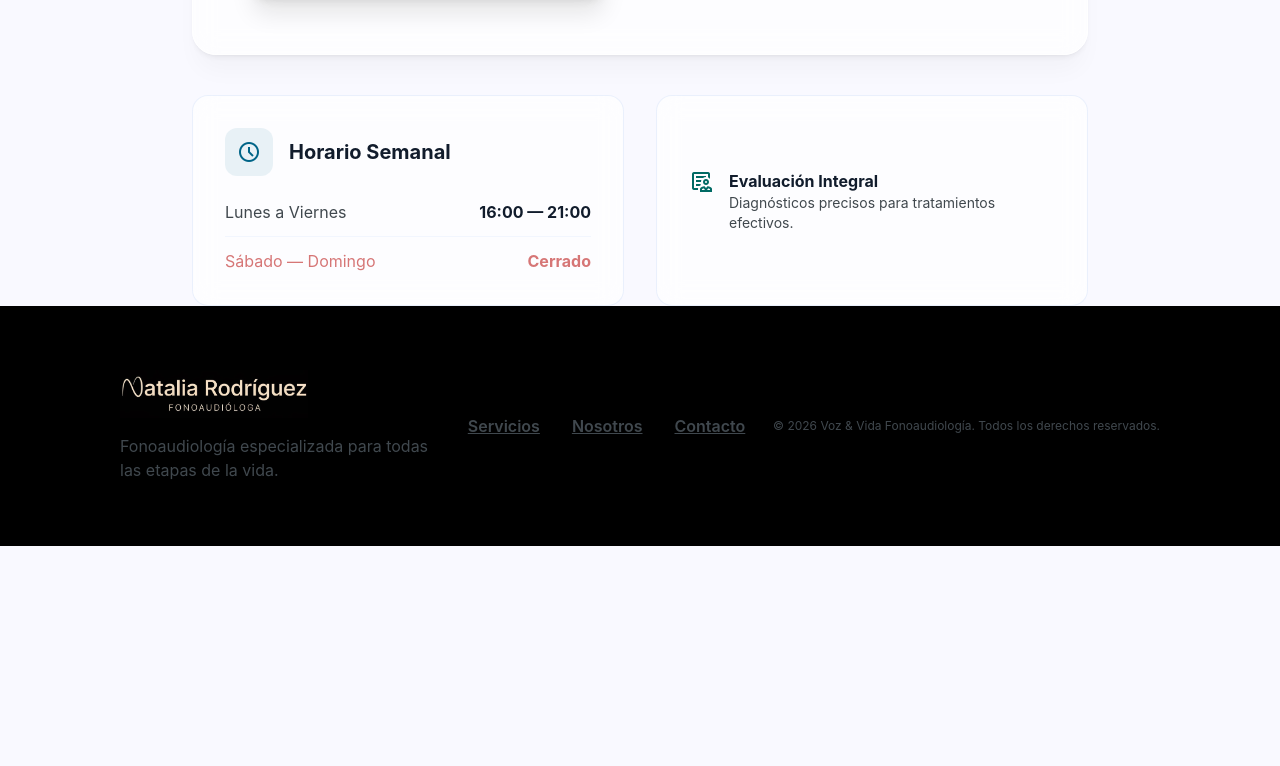
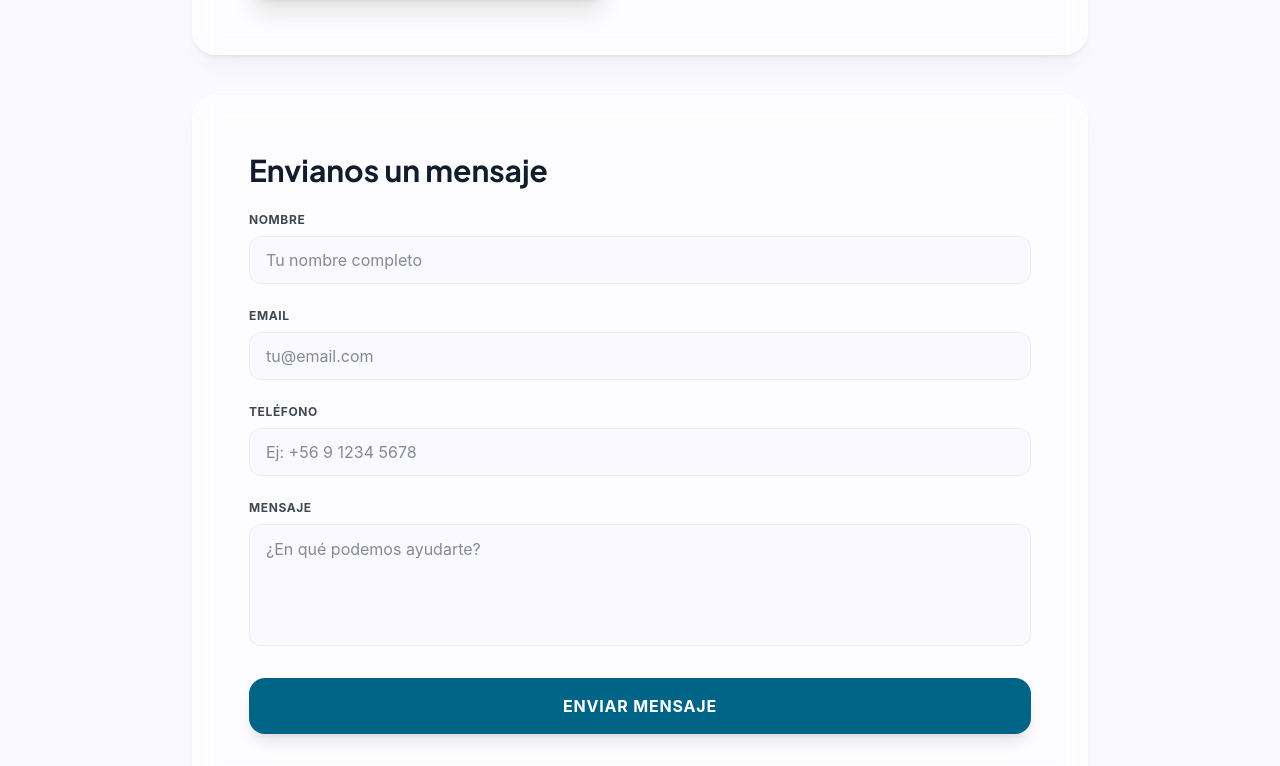
Before and after one commit to nachonazar/landing-page, a React (Vite) app: page / in a window 1280 px wide. Shown: the part 3914-4680 px from the top of the page. Before the commit the page ends 4460 px from the top, so only its background shows below. Built offline with nearby package versions, Linux system fonts and the light colour scheme; a web font is replaced by a local one.

Commit message:
agregue credenciales de EmailJS en las variables de entorno

```diff
--- a/package.json
+++ b/package.json
@@ -10,9 +10,11 @@
     "preview": "vite preview"
   },
   "dependencies": {
+    "@emailjs/browser": "^4.4.1",
     "@tailwindcss/vite": "^4.3.3",
     "react": "^19.2.7",
-    "react-dom": "^19.2.7"
+    "react-dom": "^19.2.7",
+    "react-hook-form": "^7.83.0"
   },
   "devDependencies": {
     "@eslint/js": "^10.0.1",
--- a/src/components/shared/Contacto.jsx
+++ b/src/components/shared/Contacto.jsx
@@ -1,6 +1,39 @@
-import React from "react";
+import React, { useState } from "react";
+import { useForm } from "react-hook-form";
+import emailjs from "@emailjs/browser";
 
 const Contacto = () => {
+  // Configuración de react-hook-form
+  const {
+    register,
+    handleSubmit,
+    reset,
+    formState: { errors },
+  } = useForm();
+
+  const [enviando, setEnviando] = useState(false);
+  const [estado, setEstado] = useState(null); // "ok" | "error"
+
+  const onSubmit = async (form) => {
+    setEnviando(true);
+    setEstado(null);
+    try {
+      await emailjs.send(
+        import.meta.env.VITE_SERVICE_ID,
+        import.meta.env.VITE_TEMPLATE_ID,
+        form,
+        import.meta.env.VITE_PUBLIC_KEY,
+      );
+      setEstado("ok");
+      reset();
+    } catch (error) {
+      console.error(error);
+      setEstado("error");
+    } finally {
+      setEnviando(false);
+    }
+  };
+
   return (
     <section id="contacto" className="scroll-mt-20">
       {/* Hero Section */}
@@ -71,7 +104,163 @@ const Contacto = () => {
             </div>
           </div>
 
-          {/* Info Grid: Professional Anchors */}
+          {/* Formulario de EmailJS integrado */}
+          <div className="glass-card p-8 md:p-14 rounded-3xl pro-shadow border border-white">
+            <h3 className="text-3xl font-bold text-on-surface mb-6 font-headline-lg">
+              Envianos un mensaje
+            </h3>
+
+            <form
+              onSubmit={handleSubmit(onSubmit)}
+              className="flex flex-col gap-6"
+            >
+              {/* Input: Nombre */}
+              <div className="flex flex-col gap-2">
+                <label className="text-xs font-bold text-on-surface-variant uppercase tracking-wider">
+                  Nombre
+                </label>
+                <input
+                  type="text"
+                  placeholder="Tu nombre completo"
+                  className={`w-full h-12 px-4 rounded-xl border bg-surface text-on-surface outline-none focus:ring-1 transition-colors ${
+                    errors.from_name
+                      ? "border-error focus:ring-error"
+                      : "border-surface-variant/50 focus:border-secondary focus:ring-secondary"
+                  }`}
+                  {...register("from_name", {
+                    required: "El nombre es un dato obligatorio",
+                    minLength: {
+                      value: 3,
+                      message: "Debe tener al menos 3 caracteres",
+                    },
+                    maxLength: { value: 60, message: "Máximo 60 caracteres" },
+                    pattern: {
+                      value: /^[A-Za-zÁÉÍÓÚáéíóúñÑ\s]+$/,
+                      message: "Solo letras y espacios",
+                    },
+                  })}
+                />
+                {errors.from_name && (
+                  <span className="text-error text-xs mt-1">
+                    {errors.from_name.message}
+                  </span>
+                )}
+              </div>
+
+              {/* Input: Email */}
+              <div className="flex flex-col gap-2">
+                <label className="text-xs font-bold text-on-surface-variant uppercase tracking-wider">
+                  Email
+                </label>
+                <input
+                  type="email"
+                  placeholder="tu@email.com"
+                  className={`w-full h-12 px-4 rounded-xl border bg-surface text-on-surface outline-none focus:ring-1 transition-colors ${
+                    errors.from_email
+                      ? "border-error focus:ring-error"
+                      : "border-surface-variant/50 focus:border-secondary focus:ring-secondary"
+                  }`}
+                  {...register("from_email", {
+                    required: "El email es obligatorio",
+                    pattern: {
+                      value: /^[A-Z0-9._%+-]+@[A-Z0-9.-]+\.[A-Z]{2,}$/i,
+                      message: "Ingresá un email válido",
+                    },
+                  })}
+                />
+                {errors.from_email && (
+                  <span className="text-error text-xs mt-1">
+                    {errors.from_email.message}
+                  </span>
+                )}
+              </div>
+
+              {/* Input: Teléfono */}
+              <div className="flex flex-col gap-2">
+                <label className="text-xs font-bold text-on-surface-variant uppercase tracking-wider">
+                  Teléfono
+                </label>
+                <input
+                  type="tel"
+                  placeholder="Ej: +56 9 1234 5678"
+                  className={`w-full h-12 px-4 rounded-xl border bg-surface text-on-surface outline-none focus:ring-1 transition-colors ${
+                    errors.phone
+                      ? "border-error focus:ring-error"
+                      : "border-surface-variant/50 focus:border-secondary focus:ring-secondary"
+                  }`}
+                  {...register("phone", {
+                    required: "El teléfono es obligatorio",
+                    minLength: {
+                      value: 8,
+                      message: "Debe tener al menos 8 caracteres",
+                    },
+                    maxLength: { value: 20, message: "Máximo 20 caracteres" },
+                    pattern: {
+                      value: /^[0-9+\-\s()]+$/,
+                      message: "Solo números, espacios y símbolos + - ()",
+                    },
+                  })}
+                />
+                {errors.phone && (
+                  <span className="text-error text-xs mt-1">
+                    {errors.phone.message}
+                  </span>
+                )}
+              </div>
+
+              {/* Textarea: Mensaje */}
+              <div className="flex flex-col gap-2">
+                <label className="text-xs font-bold text-on-surface-variant uppercase tracking-wider">
+                  Mensaje
+                </label>
+                <textarea
+                  rows={4}
+                  placeholder="¿En qué podemos ayudarte?"
+                  className={`w-full px-4 py-3 rounded-xl border bg-surface text-on-surface outline-none focus:ring-1 transition-colors resize-none ${
+                    errors.message
+                      ? "border-error focus:ring-error"
+                      : "border-surface-variant/50 focus:border-secondary focus:ring-secondary"
+                  }`}
+                  {...register("message", {
+                    required: "El mensaje es obligatorio",
+                    minLength: {
+                      value: 10,
+                      message: "Debe tener al menos 10 caracteres",
+                    },
+                    maxLength: { value: 500, message: "Máximo 500 caracteres" },
+                  })}
+                />
+                {errors.message && (
+                  <span className="text-error text-xs mt-1">
+                    {errors.message.message}
+                  </span>
+                )}
+              </div>
+
+              {/* Feedback de envío */}
+              {estado === "ok" && (
+                <p className="text-emerald-600 text-sm bg-emerald-500/10 p-4 rounded-xl border border-emerald-500/20">
+                  ✅ Mensaje enviado correctamente. Te contactaremos pronto.
+                </p>
+              )}
+              {estado === "error" && (
+                <p className="text-error text-sm bg-error/10 p-4 rounded-xl border border-error/20">
+                  ❌ Ocurrió un error. Intentá de nuevo o contactanos por
+                  WhatsApp.
+                </p>
+              )}
+
+              <button
+                type="submit"
+                disabled={enviando}
+                className="w-full h-14 mt-2 bg-primary text-white rounded-2xl font-bold uppercase tracking-wider hover:bg-primary-container transition-all shadow-lg disabled:opacity-60 disabled:cursor-not-allowed flex items-center justify-center"
+              >
+                {enviando ? "Enviando..." : "Enviar mensaje"}
+              </button>
+            </form>
+          </div>
+
+          {/* Info Grid: Horarios y Características (Mantenido del nuevo proyecto) */}
           <div className="grid grid-cols-1 md:grid-cols-2 gap-8 w-full">
             {/* Schedule */}
             <div className="glass-card p-8 rounded-2xl border border-surface-variant/50">
```
Also changed, not shown: 2 other files (tests, documents, lock files or other folders).
